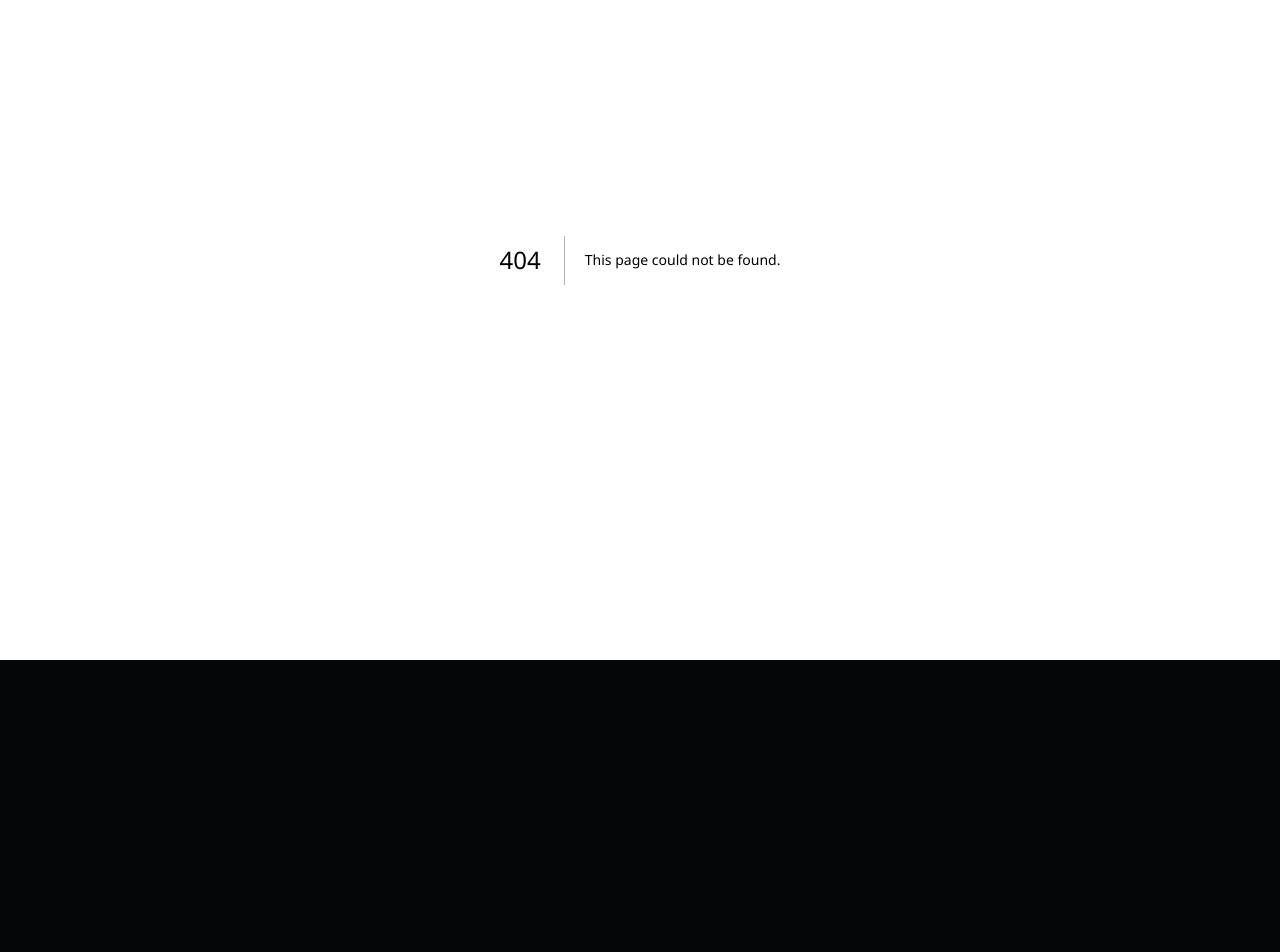
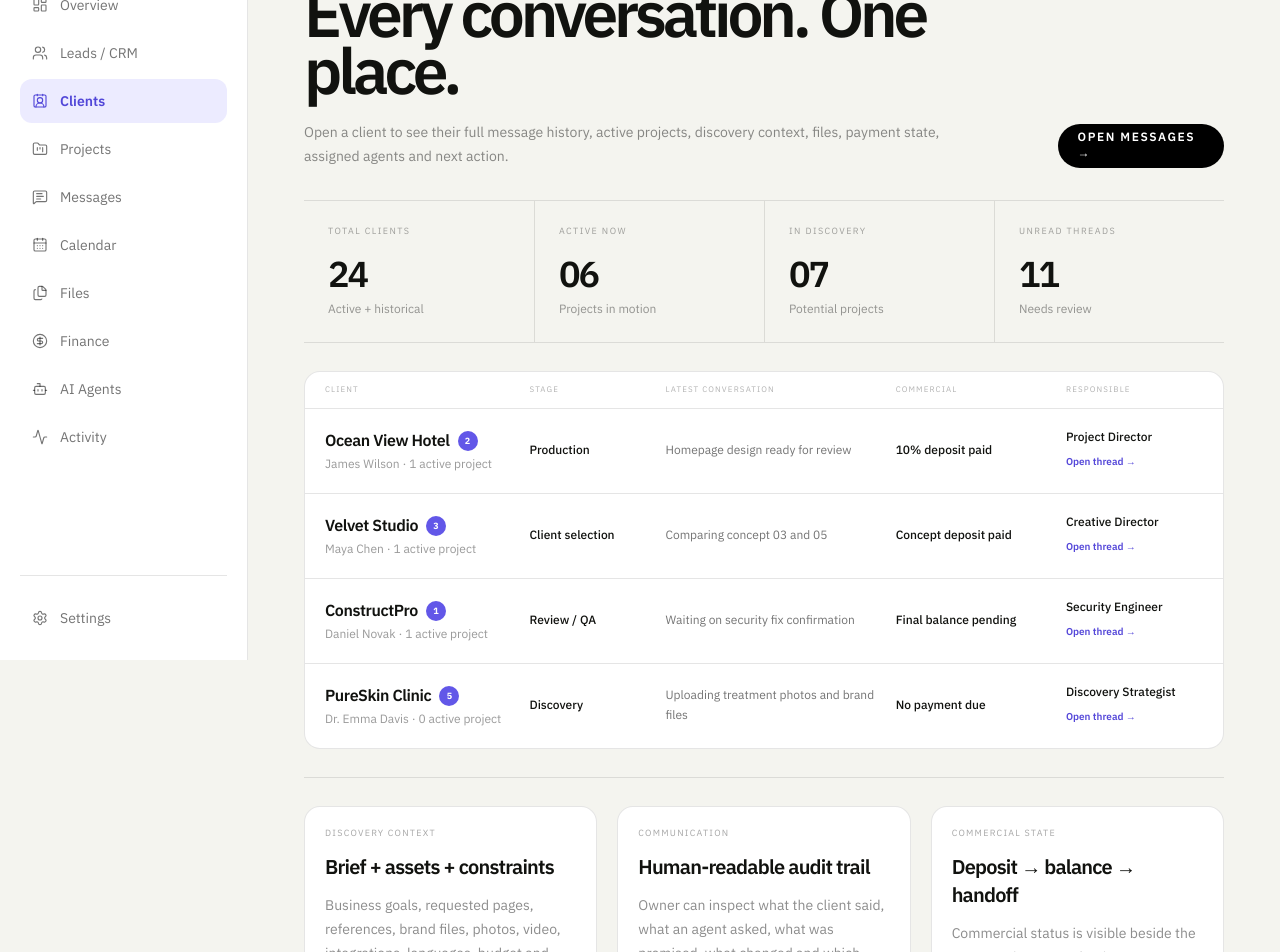
Before and after one commit to rusllich/lyzun-visual-engine, a Next.js app: page /dashboard/clients in a window 1280 px wide. Before the commit this address had no page. Shown: the part 140-1092 px from the top of the page. Before the commit the page ends 800 px from the top, so only its background shows below. Built offline with nearby package versions, Linux system fonts and the light colour scheme.

Commit message:
feat(dashboard): add owner client workspace

```diff
--- /dev/null
+++ b/app/dashboard/clients/page.tsx
@@ -0,0 +1,37 @@
+const clients = [
+  { name: "Ocean View Hotel", contact: "James Wilson", stage: "Production", projects: 1, conversation: "Homepage design ready for review", payment: "10% deposit paid", agent: "Project Director", unread: 2 },
+  { name: "Velvet Studio", contact: "Maya Chen", stage: "Client selection", projects: 1, conversation: "Comparing concept 03 and 05", payment: "Concept deposit paid", agent: "Creative Director", unread: 3 },
+  { name: "ConstructPro", contact: "Daniel Novak", stage: "Review / QA", projects: 1, conversation: "Waiting on security fix confirmation", payment: "Final balance pending", agent: "Security Engineer", unread: 1 },
+  { name: "PureSkin Clinic", contact: "Dr. Emma Davis", stage: "Discovery", projects: 0, conversation: "Uploading treatment photos and brand files", payment: "No payment due", agent: "Discovery Strategist", unread: 5 },
+]
+
+export default function ClientsPage() {
+  return (
+    <>
+      <header className="border-b border-black/10 pb-8">
+        <p className="text-[10px] uppercase tracking-[0.2em] text-black/35">Clients</p>
+        <div className="mt-3 flex flex-col gap-5 lg:flex-row lg:items-end lg:justify-between">
+          <div><h1 className="text-[clamp(2.5rem,5vw,5.5rem)] font-semibold leading-[0.9] tracking-[-0.065em]">Every client.<br />Every conversation. One place.</h1><p className="mt-5 max-w-2xl text-sm leading-6 text-black/45">Open a client to see their full message history, active projects, discovery context, files, payment state, assigned agents and next action.</p></div>
+          <a href="/dashboard/messages" className="grid min-h-11 place-items-center rounded-full bg-black px-5 text-xs font-semibold uppercase tracking-[0.13em] text-white">Open messages →</a>
+        </div>
+      </header>
+
+      <section className="grid border-b border-black/10 sm:grid-cols-2 xl:grid-cols-4" aria-label="Client metrics">
+        {[{label:"Total clients",value:"24",note:"Active + historical"},{label:"Active now",value:"06",note:"Projects in motion"},{label:"In discovery",value:"07",note:"Potential projects"},{label:"Unread threads",value:"11",note:"Needs review"}].map((item,index)=><article key={item.label} className={`py-6 sm:p-6 ${index>0?"sm:border-l sm:border-black/10":""}`}><p className="text-[9px] uppercase tracking-[0.16em] text-black/35">{item.label}</p><p className="mt-4 text-4xl font-semibold tracking-[-0.055em]">{item.value}</p><p className="mt-2 text-xs text-black/40">{item.note}</p></article>)}
+      </section>
+
+      <section className="py-7">
+        <div className="overflow-hidden rounded-2xl border border-black/10 bg-white">
+          <div className="hidden grid-cols-[1.1fr_0.7fr_1.25fr_0.9fr_0.8fr] gap-4 border-b border-black/10 px-5 py-3 text-[8px] uppercase tracking-[0.14em] text-black/30 lg:grid"><span>Client</span><span>Stage</span><span>Latest conversation</span><span>Commercial</span><span>Responsible</span></div>
+          {clients.map((client,index)=><article key={client.name} className={`grid gap-4 p-5 lg:grid-cols-[1.1fr_0.7fr_1.25fr_0.9fr_0.8fr] lg:items-center ${index>0?"border-t border-black/10":""}`}><div><div className="flex items-center gap-2"><h2 className="font-semibold tracking-[-0.025em]">{client.name}</h2>{client.unread>0&&<span className="grid size-5 place-items-center rounded-full bg-[#6257e8] text-[9px] font-bold text-white">{client.unread}</span>}</div><p className="mt-1 text-xs text-black/40">{client.contact} · {client.projects} active project</p></div><p className="text-xs font-medium">{client.stage}</p><p className="text-xs leading-5 text-black/55">{client.conversation}</p><p className="text-xs font-medium">{client.payment}</p><div><p className="text-xs font-medium">{client.agent}</p><a href="/dashboard/messages" className="mt-2 inline-block text-[10px] font-semibold text-[#5548d9]">Open thread →</a></div></article>)}
+        </div>
+      </section>
+
+      <section className="grid gap-5 border-t border-black/10 py-7 lg:grid-cols-3">
+        <article className="rounded-2xl border border-black/10 bg-white p-5"><p className="text-[9px] uppercase tracking-[0.14em] text-black/35">Discovery context</p><h2 className="mt-3 text-xl font-semibold tracking-[-0.04em]">Brief + assets + constraints</h2><p className="mt-3 text-sm leading-6 text-black/45">Business goals, requested pages, references, brand files, photos, video, integrations, languages, budget and timeline stay attached to the client and project.</p></article>
+        <article className="rounded-2xl border border-black/10 bg-white p-5"><p className="text-[9px] uppercase tracking-[0.14em] text-black/35">Communication</p><h2 className="mt-3 text-xl font-semibold tracking-[-0.04em]">Human-readable audit trail</h2><p className="mt-3 text-sm leading-6 text-black/45">Owner can inspect what the client said, what an agent asked, what was promised, what changed and which handoff happened next.</p></article>
+        <article className="rounded-2xl border border-black/10 bg-white p-5"><p className="text-[9px] uppercase tracking-[0.14em] text-black/35">Commercial state</p><h2 className="mt-3 text-xl font-semibold tracking-[-0.04em]">Deposit → balance → handoff</h2><p className="mt-3 text-sm leading-6 text-black/45">Commercial status is visible beside the conversation so production never starts or ownership transfers without the correct verified payment gate.</p></article>
+      </section>
+    </>
+  )
+}
```
